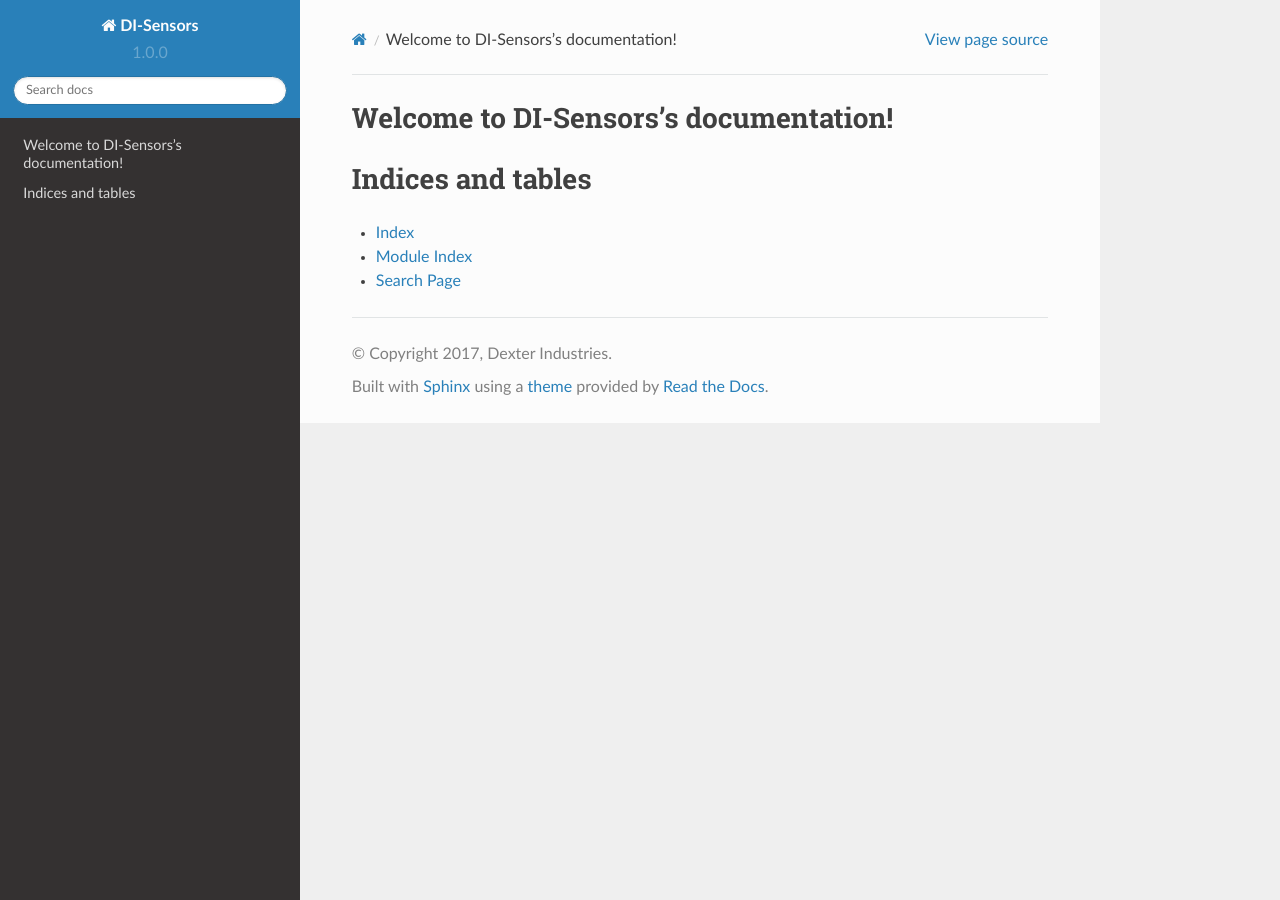
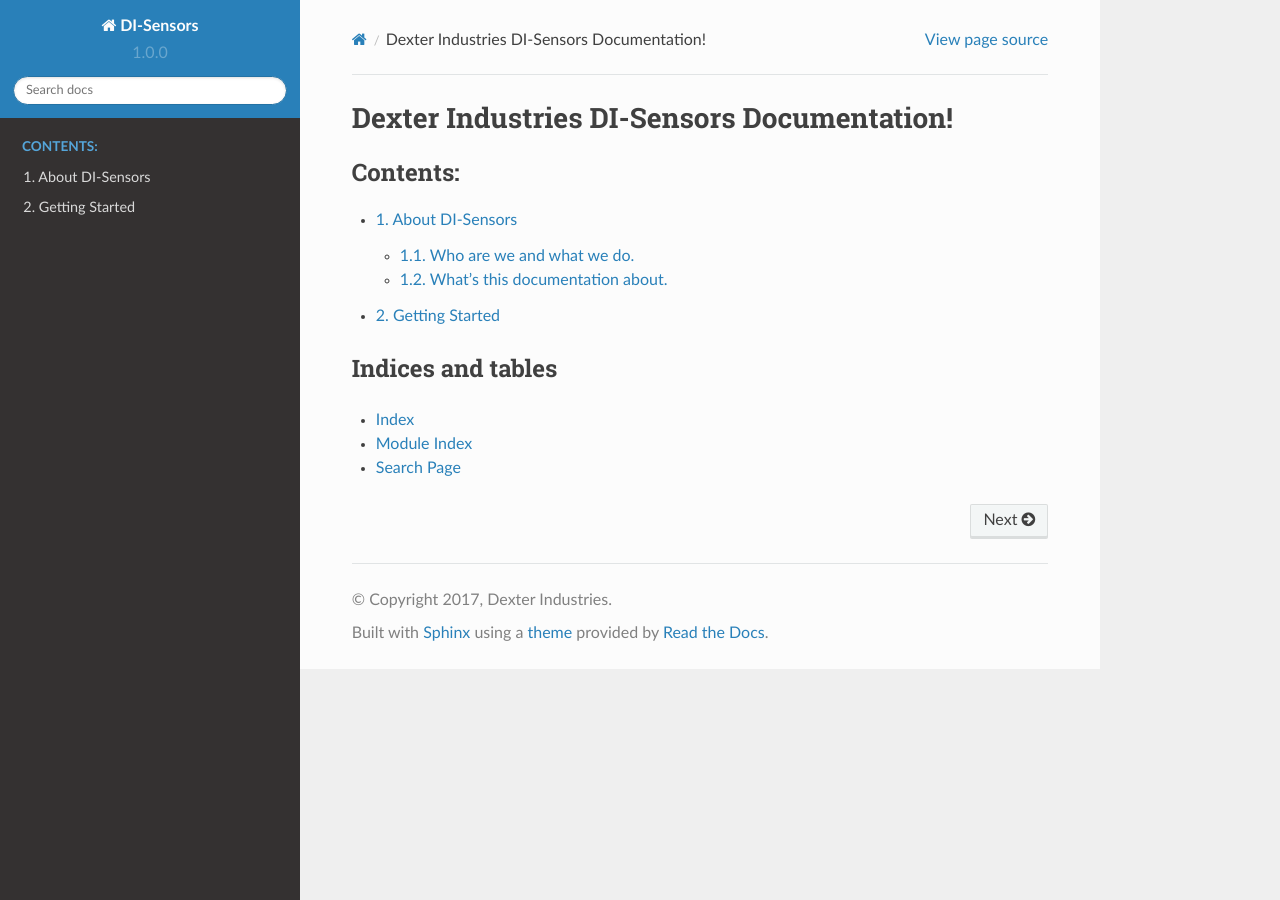
Before and after one commit to DexterInd/DI_Sensors, a Sphinx documentation site: the page built from docs/source/index.rst, in a window 1280 px wide. Built offline with Sphinx 7.4.7 and the Read the Docs theme 2.0.0, drawn with Linux system fonts in a browser that asks for light colours.

Commit message:
ref RobertLucian/DI_Sensors#2 : feature - added toctree and more initial doc stuff

```diff
--- /dev/null
+++ b/docs/source/about.rst
@@ -0,0 +1,33 @@
+.. _about-chapter:
+
+################
+About DI-Sensors
+################
+
+**************************
+Who are we and what we do.
+**************************
+
+.. the image size was extracted from the image manually
+.. without the image size, the scale cannot be set
+.. image:: https://i.imgur.com/V1LUKyq.jpg
+   :scale: 100
+   :width: 1695
+   :height: 532
+
+`Dexter Industries`_ is an American educational robotics company that develops robot kits that make programming accessible for everyone.
+
+********************************
+What's this documentation about.
+********************************
+
+This documentation is all about the sensors that `Dexter Industries`_ produces and maintains - that's where the **DI** acronym comes from.
+Within this documentation, you will find instructions on:
+
+   * How to get started with the DI-Sensors - in general it refers to how to install them on your Raspberry Pi.
+   * How to get going with the examples found in our repository. In the `DI-Sensors repository`_ that we maintain and care about, you can find all the source code for our sensors and example programs.
+   * How to use our DI-Sensors - we offer a thorough API on the sensors we have.
+
+
+.. _di-sensors repository: https://github.com/DexterInd/DI_Sensors.git
+.. _dexter industries: https://www.dexterindustries.com
--- a/docs/source/conf.py
+++ b/docs/source/conf.py
@@ -42,6 +42,8 @@ extensions = ['sphinx.ext.autodoc',
     'sphinx.ext.mathjax',
     'sphinx.ext.ifconfig',
     'sphinx.ext.viewcode']
+
+autodoc_member_order = "bysource"
 
 # Add any paths that contain templates here, relative to this directory.
 templates_path = ['_templates']
--- a/docs/source/index.rst
+++ b/docs/source/index.rst
@@ -3,13 +3,20 @@
    You can adapt this file completely to your liking, but it should at least
    contain the root `toctree` directive.
 
-Welcome to DI-Sensors's documentation!
-======================================
+###########################################
+Dexter Industries DI-Sensors Documentation!
+###########################################
 
 .. toctree::
    :maxdepth: 2
+   :numbered:
    :caption: Contents:
 
+   about
+   quickstart
+
+   tutorials
+   api
 
 
 Indices and tables
--- /dev/null
+++ b/docs/source/quickstart.rst
@@ -0,0 +1,5 @@
+.. _getting-started-chapter:
+
+###############
+Getting Started
+###############
```
Also changed, not shown: docs/source/api.rst (added), docs/source/tutorials.rst (added).
